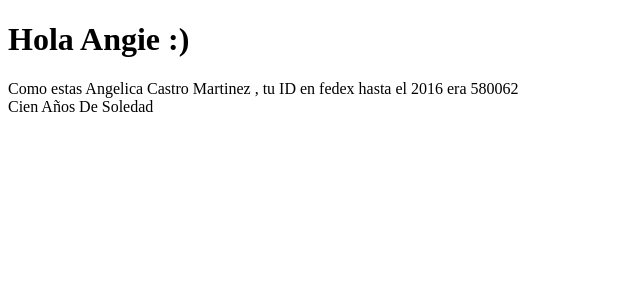
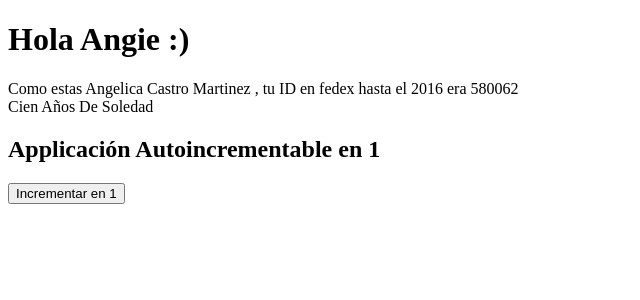
Before and after one commit to mazamorm1975/PROYECTOREACT-2, a React (Vite) app: page / in a window 1280 px wide. Shown: the top 300 px of the page, without its empty margins (0-640 px from the left). Built offline with nearby package versions, Linux system fonts and the light colour scheme.

Commit message:
Actualizacion del curso Modulo 44.

```diff
--- /dev/null
+++ b/src/components/Contador.jsx
@@ -0,0 +1,24 @@
+/* eslint-disable no-unreachable */
+import { useState } from "react";
+import PropTypes from "prop-types";
+
+// eslint-disable-next-line react/prop-types
+export const Contador = ({ valor }) => {
+  const [contador, setContador] = useState(valor);
+  const autoIncrementador = () => setContador((c) => c + 1);
+
+  return (
+    <>
+      <h2>Applicación Autoincrementable en {contador}</h2>
+      <button onClick={autoIncrementador}> Incrementar en 1</button>
+    </>
+  );
+};
+
+Contador.prototype = {
+  valor: PropTypes.number.isRequired,
+};
+
+Contador.defaultProps={
+  valor: 500
+}
--- a/src/main.jsx
+++ b/src/main.jsx
@@ -1,6 +1,7 @@
 import React from "react";
 import ReactDOM from "react-dom/client";
 import { HolaMundoApp } from "./HolaMundoApp";
+import { Contador } from "./components/Contador";
 
 ReactDOM.createRoot(document.getElementById("root")).render(
   <React.StrictMode>
@@ -8,7 +9,11 @@
       user={{ name: "Angelica", lastName: "Castro Martinez" }}
       id={580062}
       title={"Hola Angie :)"}
-      book ={'Cien Años De Soledad'}
+      book={"Cien Años De Soledad"}
     />
+
+    <Contador
+    valor={1}
+     />
   </React.StrictMode>
 );
```
Also changed, not shown: src/HolaMundoApp.jsx (+5 -4 lines).
